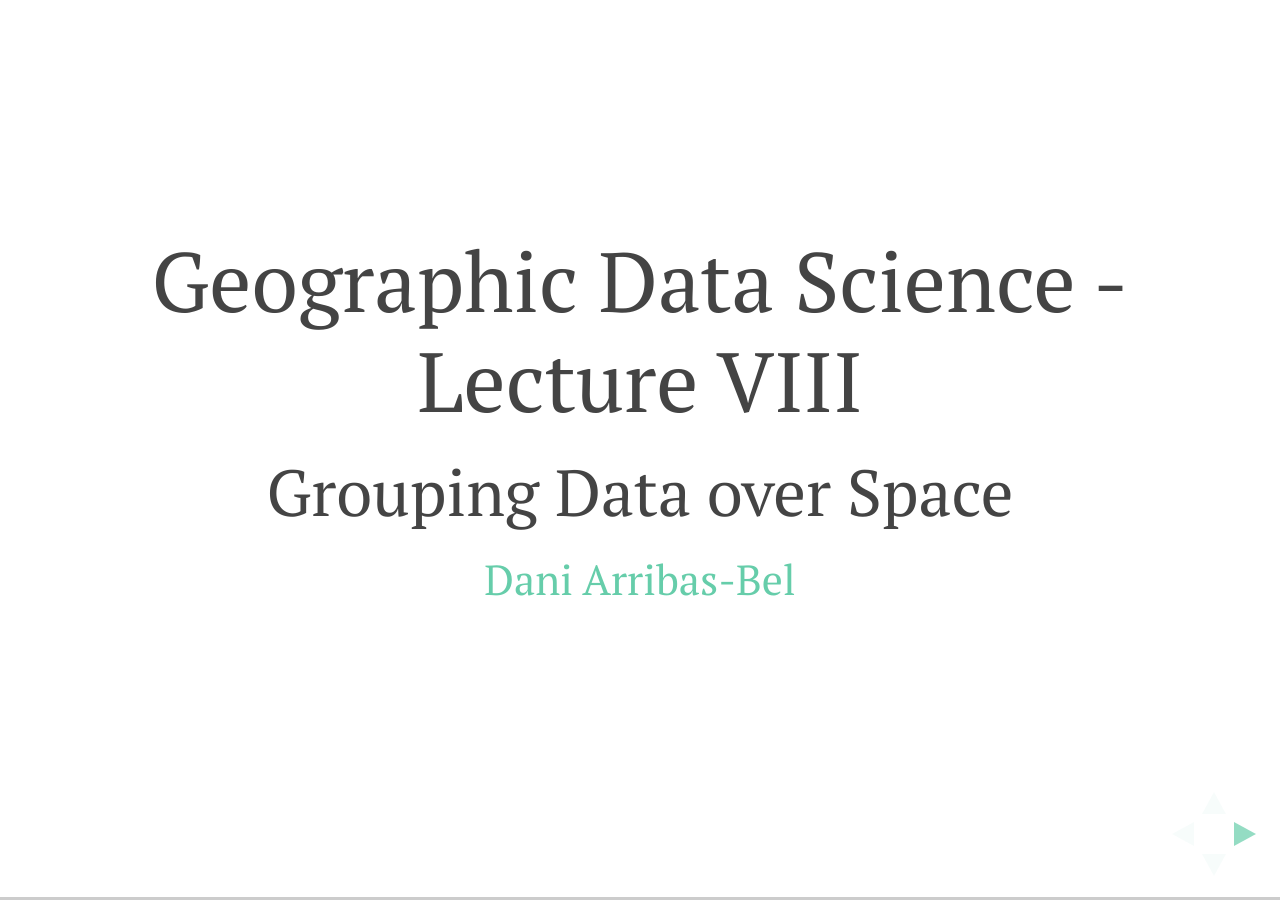
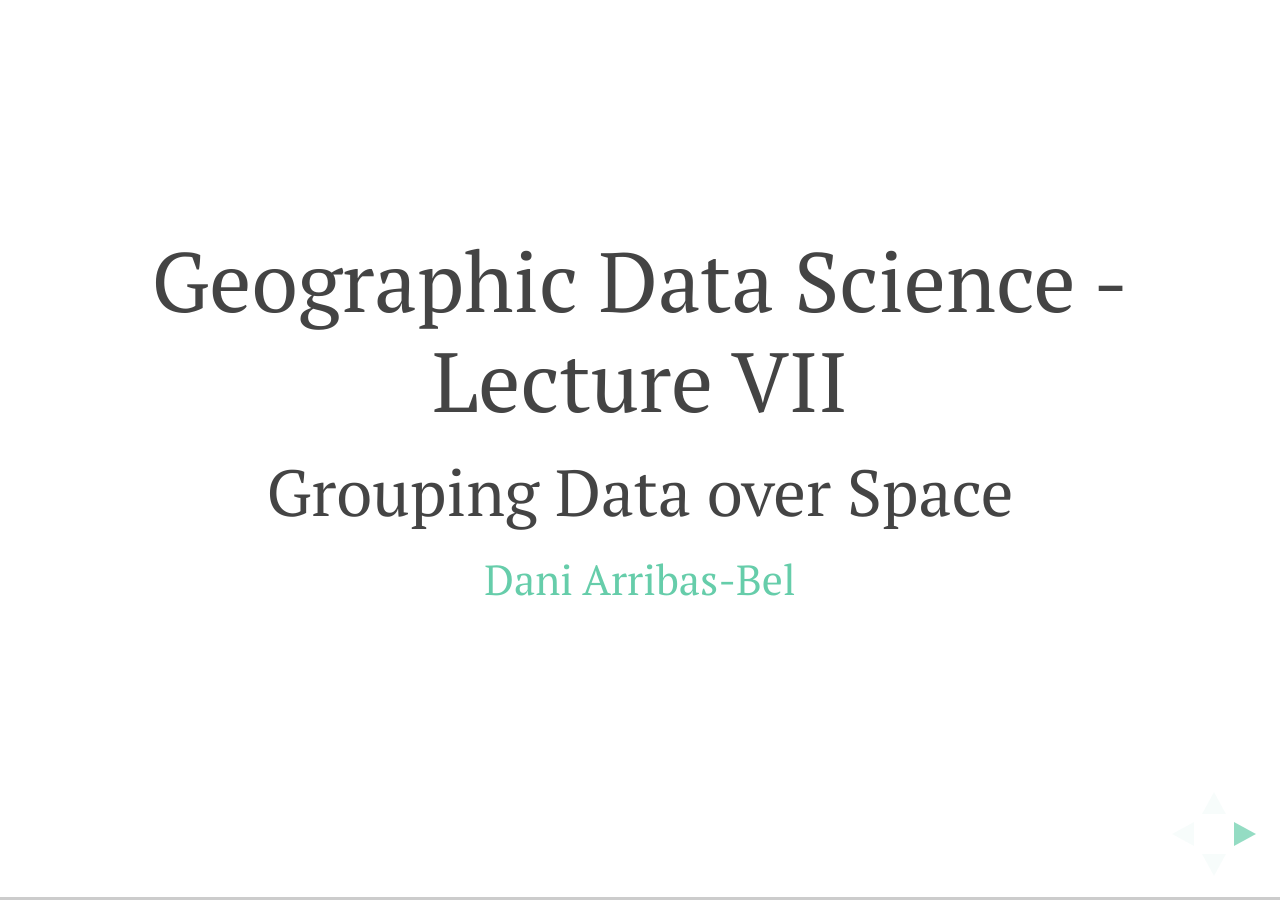
Before and after one commit to darribas/gds16, a Jekyll site: the page slides/lecture_07.html, which Jekyll copies as it is, in a window 1280 px wide. Built offline with Jekyll 4.4.1, drawn with Linux system fonts in a browser that asks for light colours.

Commit message:
Updating lecture 7

```diff
--- a/slides/lecture_07.html
+++ b/slides/lecture_07.html
@@ -1,13 +1,14 @@
+<!-- Copied from https://gist.github.com/aaronwolen/5017084#file-template-revealjs-html -->
 <!doctype html>
 <html lang="en">
-
 <head>
 <meta charset="utf-8">
 
-		<title>Geographic Data Science - Lecture VIII</title>
+<title>Geographic Data Science - Lecture VII</title>
 
-		<meta name="description" content=Geographic Data Science - Lecture VIII>
-		<meta name="author" content="Grouping Data over Space">
+<meta name="description" content="Geographic Data Science - Lecture VII">
+
+  <meta name="author" content="Grouping Data over Space" />
 
 <meta name="apple-mobile-web-app-capable" content="yes" />
 <meta name="apple-mobile-web-app-status-bar-style" content="black-translucent" />
@@ -32,13 +37,13 @@
 
 <body>
 
-
 <div class="reveal">
 
 <!-- Any section element inside of this container is displayed as a slide -->
 <div class="slides">
+
 <section>
-    <h1>Geographic Data Science - Lecture VIII</h1>
+<h1>Geographic Data Science - Lecture VII</h1>
 <h3>Grouping Data over Space</h3>
 <p>
 <h4><a href="http://darribas.org">Dani Arribas-Bel</a></h4>
@@ -290,17 +295,14 @@
 </section>
 <section id="section-17" class="level1">
 <h1></h1>
-    <p><a rel="license" href="http://creativecommons.org/licenses/by-nc-sa/4.0/"><img alt="Creative Commons License" style="border-width:0" src="https://i.creativecommons.org/l/by-nc-sa/4.0/88x31.png" /></a><br /><span xmlns:dct="http://purl.org/dc/terms/" property="dct:title">Geographic Data Science'15 - Lecture 8</span> by <a xmlns:cc="http://creativecommons.org/ns#" href="http://darribas.org" property="cc:attributionName" rel="cc:attributionURL">Dani Arribas-Bel</a> is licensed under a <a rel="license" href="http://creativecommons.org/licenses/by-nc-sa/4.0/">Creative Commons Attribution-NonCommercial-ShareAlike 4.0 International License</a>.</p>
+<p><a rel="license" href="http://creativecommons.org/licenses/by-nc-sa/4.0/"><img alt="Creative Commons License" style="border-width:0" src="https://i.creativecommons.org/l/by-nc-sa/4.0/88x31.png" /></a><br /><span xmlns:dct="http://purl.org/dc/terms/" property="dct:title">Geographic Data Science'16 - Lecture 8</span> by <a xmlns:cc="http://creativecommons.org/ns#" href="http://darribas.org" property="cc:attributionName" rel="cc:attributionURL">Dani Arribas-Bel</a> is licensed under a <a rel="license" href="http://creativecommons.org/licenses/by-nc-sa/4.0/">Creative Commons Attribution-NonCommercial-ShareAlike 4.0 International License</a>.</p>
 </section>
-
-
 </div>
 
 <script src="lib/js/head.min.js"></script>
 <script src="js/reveal.min.js"></script>
 
 <script>
-
   // Full list of configuration options available here:
   // https://github.com/hakimel/reveal.js#configuration
   Reveal.initialize({
@@ -308,23 +310,29 @@
     progress: true,
     history: true,
     center: true,
+    transition: 'linear',
 
-				theme: Reveal.getQueryHash().theme, // available themes are in /css/theme
-				transition: Reveal.getQueryHash().transition || 'linear', // default/cube/page/concave/zoom/linear/fade/none
+        math: {
+            // mathjax: 'http://cdn.mathjax.org/mathjax/latest/MathJax.js',
+            config: 'TeX-AMS_HTML-full'
+        },
 
-				// Parallax scrolling
-				// parallaxBackgroundImage: 'https://s3.amazonaws.com/hakim-static/reveal-js/reveal-parallax-1.jpg',
-				// parallaxBackgroundSize: '2100px 900px',
+  // available themes are in /css/theme
+      theme: Reveal.getQueryHash().theme || 'journal',
+
+  // default/cube/page/concave/zoom/linear/fade/none
+      transition: Reveal.getQueryHash().transition || 'linear',
 
   // Optional libraries used to extend on reveal.js
   dependencies: [
     { src: 'lib/js/classList.js', condition: function() { return !document.body.classList; } },
-					{ src: 'plugin/markdown/marked.js', condition: function() { return !!document.querySelector( '[data-markdown]' ); } },
+    { src: 'plugin/markdown/showdown.js', condition: function() { return !!document.querySelector( '[data-markdown]' ); } },
     { src: 'plugin/markdown/markdown.js', condition: function() { return !!document.querySelector( '[data-markdown]' ); } },
     { src: 'plugin/highlight/highlight.js', async: true, callback: function() { hljs.initHighlightingOnLoad(); } },
     { src: 'plugin/zoom-js/zoom.js', async: true, condition: function() { return !!document.body.classList; } },
     { src: 'plugin/notes/notes.js', async: true, condition: function() { return !!document.body.classList; } },
-                    // MathJax
+    // { src: 'plugin/remotes/remotes.js', async: true, condition: function() { return !!document.body.classList; } }
+    // { src: '../../lib/js/classList.js' },
     { src: 'plugin/math/math.js', async: true }
   ]
   });
```
Also changed, not shown: other parts of slides/lecture_07.html (+5 -1 lines), content/lectures/lecture_07.md (+1 -1 lines), 1 other file. Lines whose indentation alone changed are shown as unchanged.
